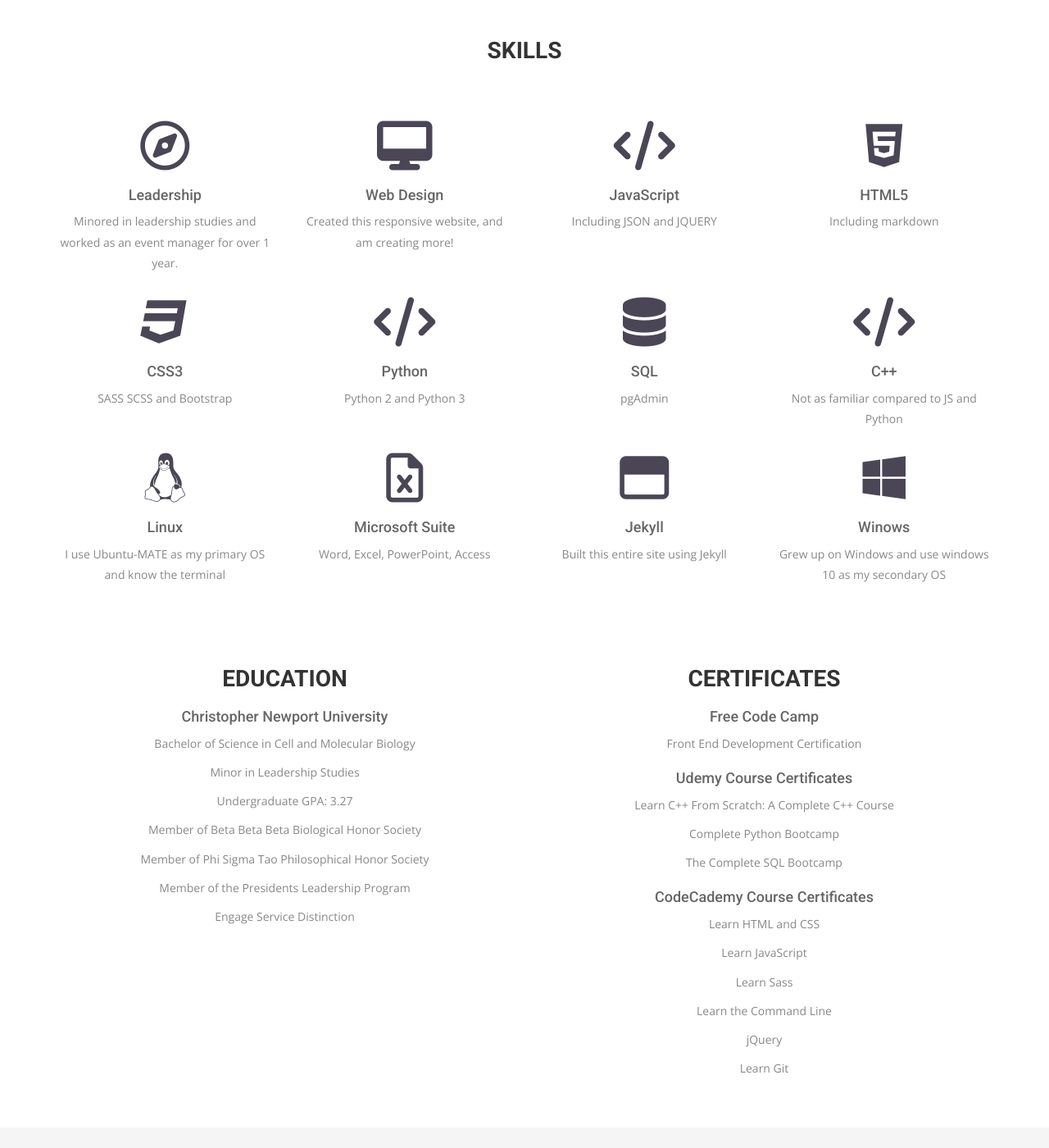
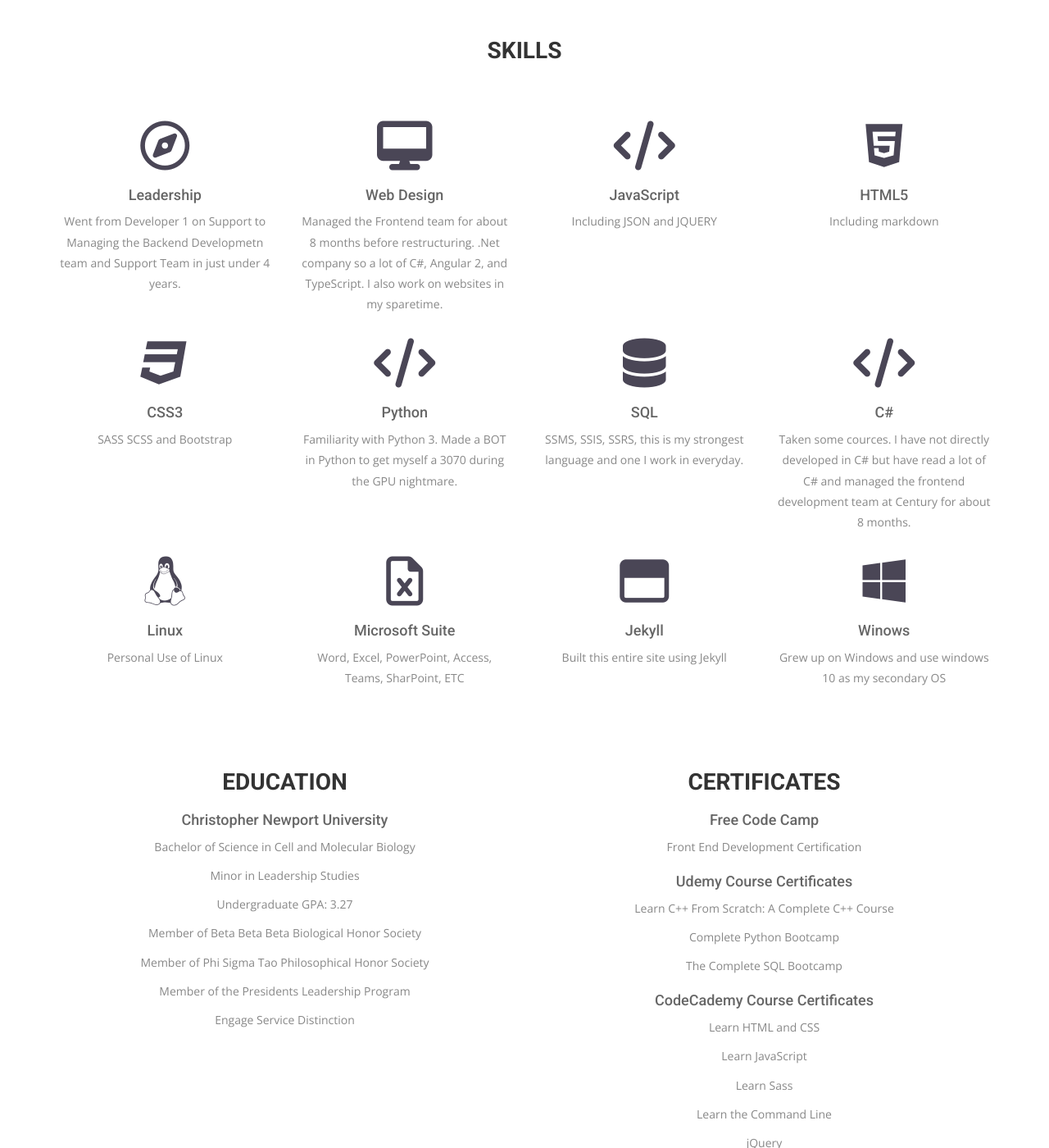
Before and after one commit to ForrestAmeling/home, a Jekyll site: the page built from index.html, in a window 1280 px wide and 1400 px high, scrolled down 804 px. Shown: the whole window at 82% size. Built offline with Jekyll 4.4.1, drawn with Linux system fonts in a browser that asks for light colours; nearby versions of some CDN libraries; some web fonts are replaced; library files that are not in the unit come from our copies; comment, search, counter and statistics services are not loaded.

Commit message:
Updated copy on skills

```diff
--- a/_includes/home-skills.html
+++ b/_includes/home-skills.html
@@ -12,14 +12,14 @@
             <div class="skills-item">
               <i class="fa fa-compass"></i>
               <h4>Leadership</h4>
-              <p>Minored in leadership studies and worked as an event manager for over 1 year.</p>
+              <p>Went from Developer 1 on Support to Managing the Backend Developmetn team and Support Team in just under 4 years.</p>
             </div>
           </div>
           <div class="col-sm-6 col-sm-3">
             <div class="skills-item">
               <i class="fa fa-desktop"></i>
               <h4>Web Design</h4>
-              <p>Created this responsive website, and am creating more!</p>
+              <p>Managed the Frontend team for about 8 months before restructuring. .Net company so a lot of C#, Angular 2, and TypeScript. I also work on websites in my sparetime.</p>
             </div>
           </div>
           <div class="col-sm-6 col-sm-3">
@@ -49,21 +49,21 @@
             <div class="skills-item">
               <i class="fa fa-code"></i>
               <h4>Python</h4>
-              <p>Python 2 and Python 3</p>
+              <p>Familiarity with Python 3. Made a BOT in Python to get myself a 3070 during the GPU nightmare. </p>
             </div>
           </div>
           <div class="col-sm-6 col-sm-3">
             <div class="skills-item">
               <i class="fa fa-database"></i>
               <h4>SQL</h4>
-              <p>pgAdmin</p>
+              <p>SSMS, SSIS, SSRS, this is my strongest language and one I work in everyday.</p>
             </div>
           </div>
           <div class="col-sm-6 col-sm-3">
             <div class="skills-item">
               <i class="fa fa-code"></i>
-              <h4>C++</h4>
-              <p>Not as familiar compared to JS and Python</p>
+              <h4>C#</h4>
+              <p>Taken some cources. I have not directly developed in C# but have read a lot of C# and managed the frontend development team at Century for about 8 months.</p>
             </div>
           </div>
         </div>
@@ -72,14 +72,14 @@
             <div class="skills-item">
               <i class="fa fa-linux"></i>
               <h4>Linux</h4>
-              <p>I use Ubuntu-MATE as my primary OS and know the terminal</p>
+              <p>Personal Use of Linux</p>
             </div>
           </div>
           <div class="col-sm-6 col-sm-3">
             <div class="skills-item">
               <i class="fa fa-file-excel-o"></i>
               <h4>Microsoft Suite</h4>
-              <p>Word, Excel, PowerPoint, Access</p>
+              <p>Word, Excel, PowerPoint, Access, Teams, SharPoint, ETC</p>
             </div>
           </div>
           <div class="col-sm-6 col-sm-3">
```
